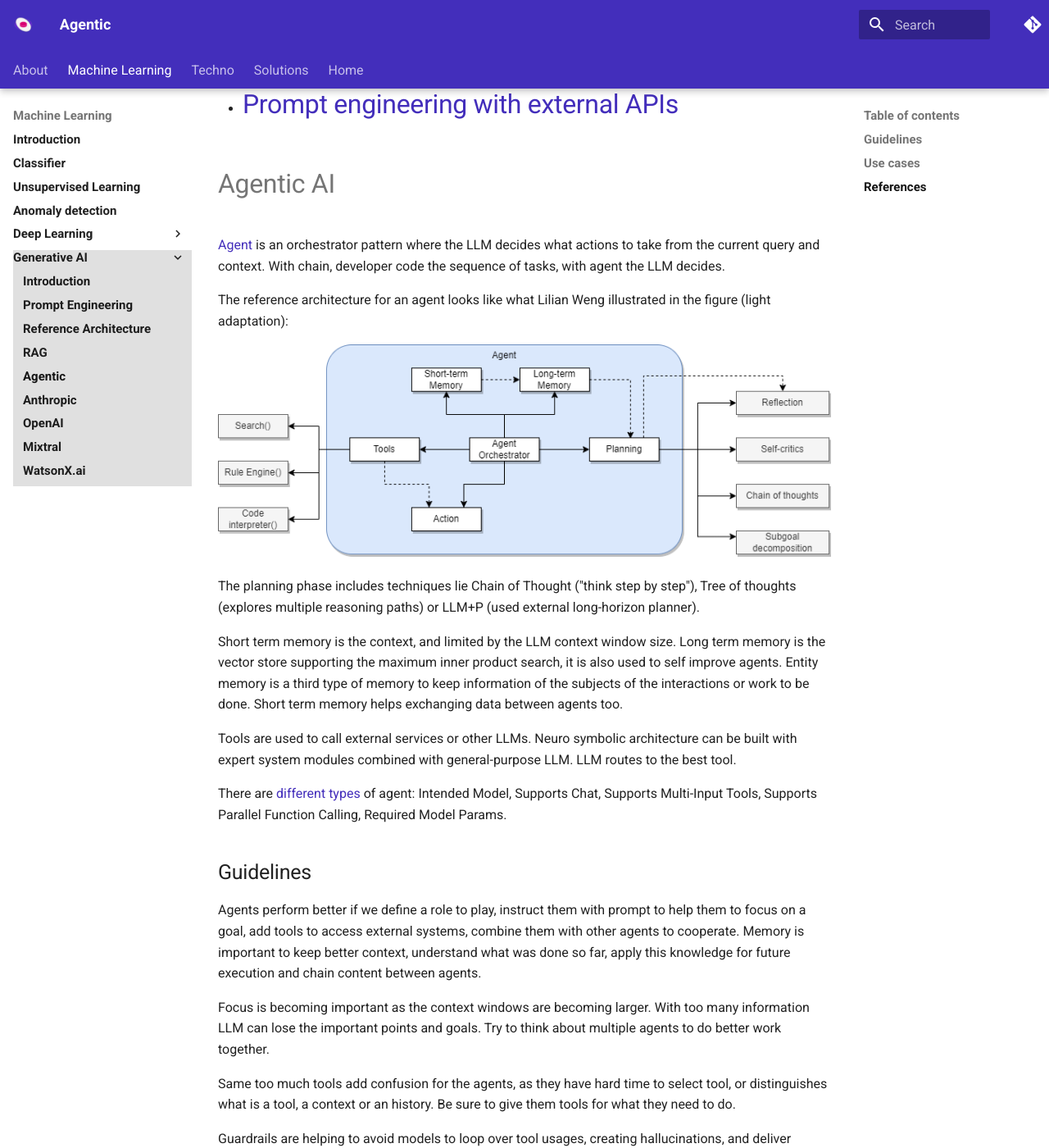
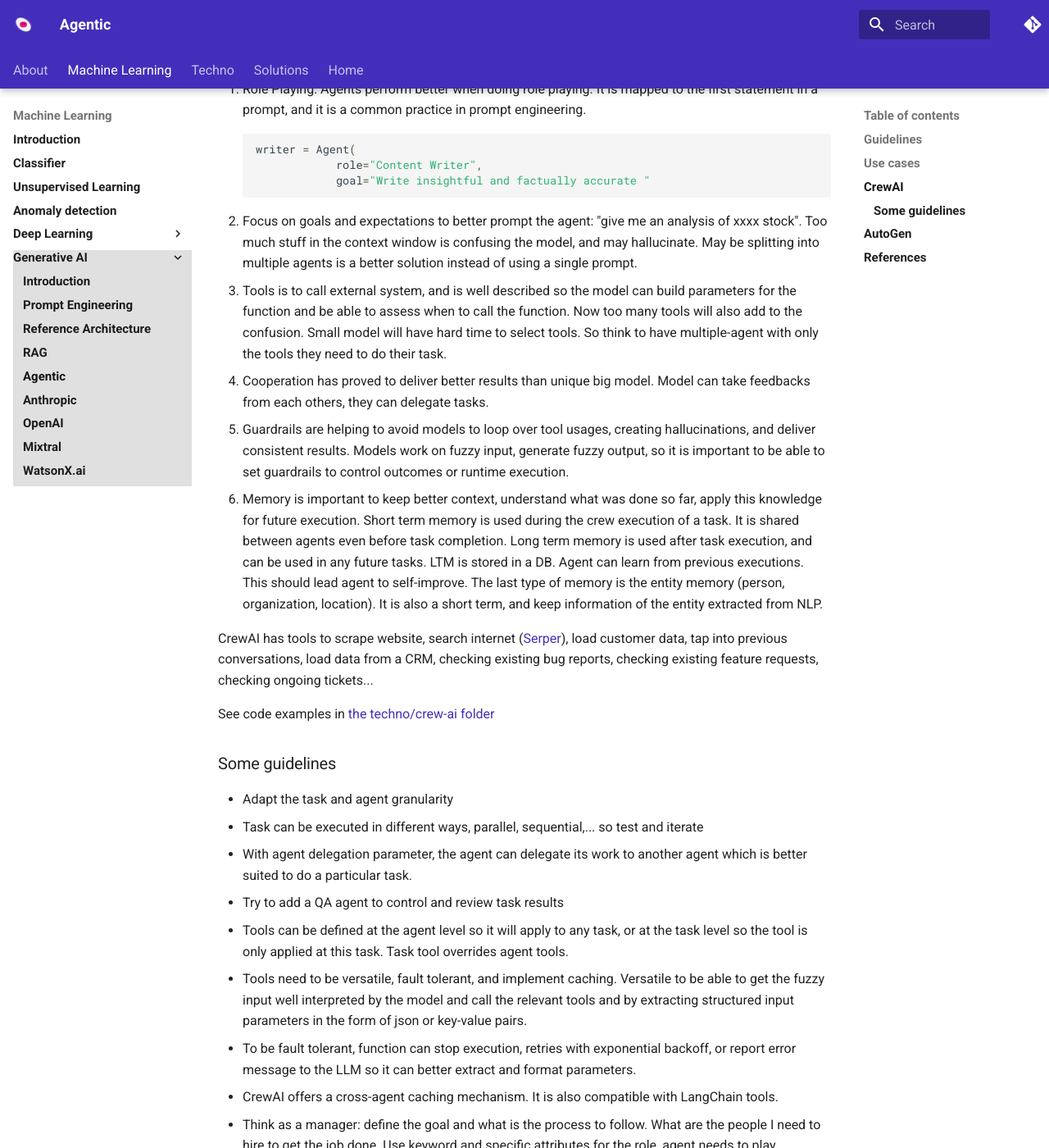
Before and after one commit to jbcodeforce/ML-studies, an MkDocs documentation site: the page built from docs/genAI/agentic.md, in a window 1280 px wide and 1400 px high, scrolled down 1576 px. Shown: the whole window at 82% size. Built offline with MkDocs 1.6.1 and Material for MkDocs 9.7.7, drawn with Linux system fonts in a browser that asks for light colours; comment, search, counter and statistics services are not loaded; some of the changed text lies outside the part shown.

Commit message:
add gcp for ai and wok on agentic

````diff
--- a/docs/genAI/agentic.md
+++ b/docs/genAI/agentic.md
@@ -1,74 +1,80 @@
-<<<<<<< HEAD
 # Agentic AI
 
 [Agent](https://lilianweng.github.io/posts/2023-06-23-agent/) is an orchestrator pattern where the LLM decides what actions to take from the current query and context. With chain, developer code the sequence of tasks, with agent the LLM decides.
 
-The reference architecture for an agent looks like what Lilian Weng illustrated in the figure (light adaptation):
+The reference architecture for an agent looks like what Lilian Weng illustrated in the following figure (light adaptation):
 
 ![](./diagrams/agent-ref-arch.drawio.png)
 
-The planning phase includes techniques lie Chain of Thought ("think step by step"), Tree of thoughts (explores multiple reasoning paths) or LLM+P (used external long-horizon planner).
+The planning phase includes techniques like Chain of Thought ("think step by step"), Tree of thoughts (explores multiple reasoning paths) or LLM+P (used external long-horizon planner).
 
 Short term memory is the context, and limited by the LLM context window size. Long term memory is the vector store supporting the maximum inner product search, it is also used to self improve agents. Entity memory is a third type of memory to keep information of the subjects of the interactions or work to be done. Short term memory helps exchanging data between agents too.
 
-Tools are used to call external services or other LLMs. Neuro symbolic architecture can be built with expert system modules combined with general-purpose LLM. LLM routes to the best tool.
+Tools are used to call external services or other LLMs. Neuro-symbolic architecture can be built with expert system modules combined with general-purpose LLM. LLM routes to the best tool.
 
 There are [different types](https://python.langchain.com/docs/modules/agents/agent_types/) of agent: Intended Model, Supports Chat, Supports Multi-Input Tools, Supports Parallel Function Calling, Required Model Params.
 
 
 ## Guidelines
 
-Agents perform better if we define a role to play, instruct them with prompt to help them to focus on a goal, add tools to access external systems, combine them with other agents to cooperate. Memory is important to keep better context, understand what was done so far, apply this knowledge for future execution and chain content between agents.
+Agents perform better if we define a role to play, instruct them with prompt to help them to focus on a goal, add tools to access external systems, combine them with other agents to cooperate.  and chain content between agents.
 
 Focus is becoming important as the context windows are becoming larger. With too many information LLM can lose the important points and goals. Try to think about multiple agents to do better work together.
 
-Same too much tools add confusion for the agents, as they have hard time to select tool, or distinguishes what is a tool, a context or an history. Be sure to give them tools for what they need to do.
-
-Guardrails are helping to avoid models to loop over tool usages, creating hallucinations, and deliver consistent results.
+Too much tools adds confusion for the agents, as they have hard time to select tool, or distinguish what is a tool, a context or an history. Be sure to give them tools for what they need to do.
 
 ## Use cases
 
-* Agents to plan an article, write this article and review for better edition.
+* Agents to plan an article, write this article and review for better edition. [research-agent.py](https://github.com/jbcodeforce/ML-studies/blob/master/techno/crew-ai/research-agent.py)
 *
+
+## CrewAI
+
+[crewAI](https://www.crewai.com/) is a framework to develop application using multiple-agent. It uses the concepts of Agent, Task and Crew to organize the work between agents. The concepts are common to any Agentic AI solutions.
+
+```python
+from crewai import Agent, Task, Crew
+```
+
+Agent needs the following 6 elements:
+
+1. Role Playing: Agents perform better when doing role playing. It is mapped to the first statement in a prompt, and it is a common practice in prompt engineering.
+
+    ```python
+    writer = Agent(
+                role="Content Writer",
+                goal="Write insightful and factually accurate "
+    ```
+
+1. Focus on goals and expectations to better prompt the agent: "give me an analysis of xxxx stock". Too much stuff in the context window is confusing the model, and may hallucinate. May be splitting into multiple agents is a better solution instead of using a single prompt.
+
+1. Tools is to call external system, and is well described so the model can build parameters for the function and be able to assess when to call the function. Now too many tools will also add to the confusion. Small model will have hard time to select tools. So think to have multiple-agent with only the tools they need to do their task.
+1. Cooperation has proved to deliver better results than unique big model. Model can take feedbacks from each others, they can delegate tasks.
+1. Guardrails are helping to avoid models to loop over tool usages, creating hallucinations, and deliver consistent results. Models work on fuzzy input, generate fuzzy output, so it is important to be able to set guardrails to control outcomes or runtime execution.
+1. Memory is important to keep better context, understand what was done so far, apply this knowledge for future execution. Short term memory is used during the crew execution of a task. It is shared between agents even before task completion. Long term memory is used after task execution, and can be used in any future tasks. LTM is stored in a DB. Agent can learn from previous executions. This should lead agent to self-improve. The last type of memory is the entity memory (person, organization, location). It is also a short term, and keep information of the entity extracted from NLP.
+
+CrewAI has tools to scrape website, search internet ([Serper](https://serper.dev/)), load customer data, tap into previous conversations, load data from a CRM, checking existing bug reports, checking existing feature requests, checking ongoing tickets...
+
+See code examples in [the techno/crew-ai folder](https://github.com/jbcodeforce/ML-studies/tree/master/techno/crew-ai)
+
+### Some guidelines
+
+* Adapt the task and agent granularity
+* Task can be executed in different ways, parallel, sequential,... so test and iterate
+* With agent delegation parameter, the agent can delegate its work to another agent which is better suited to do a particular task.
+* Try to add a QA agent to control and review task results
+* Tools can be defined at the agent level so it will apply to any task, or at the task level so the tool is only applied at this task. Task tool overrides agent tools.
+* Tools need to be versatile, fault tolerant, and implement caching. Versatile to be able to get the fuzzy input well interpreted by the model and call the relevant tools and by extracting structured input parameters in the form of json or key-value pairs.
+* To be fault tolerant, function can stop execution, retries with exponential backoff, or report error message to the LLM so it can better extract and format parameters.
+* CrewAI offers a cross-agent caching mechanism. It is also compatible with LangChain tools.
+* Think as a manager: define the goal and what is the process to follow. What are the people I need to hire to get the job done. Use keyword and specific attributes for the role, agent needs to play.
+
+## AutoGen
+
+[Microsoft AutoGen](https://microsoft.github.io/autogen/) is a multi-agent conversation framework to help developers build LLM workflows. The first abstraction is a ConversableAgent
+
 ## References
 
 * [LLM Powered Autonomous Agents - Lilian Wang](https://lilianweng.github.io/posts/2023-06-23-agent/)
 * [Prompt engineering with external APIs](https://lilianweng.github.io/posts/2023-03-15-prompt-engineering/#external-apis)
-=======
-# Agentic AI
-
-[Agent](https://lilianweng.github.io/posts/2023-06-23-agent/) is an orchestrator pattern where the LLM decides what actions to take from the current query and context. With chain, developer code the sequence of tasks, with agent the LLM decides.
-
-The reference architecture for an agent looks like what Lilian Weng illustrated in the figure (light adaptation):
-
-![](./diagrams/agent-ref-arch.drawio.png)
-
-The planning phase includes techniques lie Chain of Thought ("think step by step"), Tree of thoughts (explores multiple reasoning paths) or LLM+P (used external long-horizon planner).
-
-Short term memory is the context, and limited by the LLM context window size. Long term memory is the vector store supporting the maximum inner product search, it is also used to self improve agents. Entity memory is a third type of memory to keep information of the subjects of the interactions or work to be done. Short term memory helps exchanging data between agents too.
-
-Tools are used to call external services or other LLMs. Neuro symbolic architecture can be built with expert system modules combined with general-purpose LLM. LLM routes to the best tool.
-
-There are [different types](https://python.langchain.com/docs/modules/agents/agent_types/) of agent: Intended Model, Supports Chat, Supports Multi-Input Tools, Supports Parallel Function Calling, Required Model Params.
-
-
-## Guidelines
-
-Agents perform better if we define a role to play, instruct them with prompt to help them to focus on a goal, add tools to access external systems, combine them with other agents to cooperate. Memory is important to keep better context, understand what was done so far, apply this knowledge for future execution and chain content between agents.
-
-Focus is becoming important as the context windows are becoming larger. With too many information LLM can lose the important points and goals. Try to think about multiple agents to do better work together.
-
-Same too much tools add confusion for the agents, as they have hard time to select tool, or distinguishes what is a tool, a context or an history. Be sure to give them tools for what they need to do.
-
-Guardrails are helping to avoid models to loop over tool usages, creating hallucinations, and deliver consistent results.
-
-## Use cases
-
-* Agents to plan an article, write this article and review for better edition.
-*
-## References
-
-* [LLM Powered Autonomous Agents - Lilian Wang](https://lilianweng.github.io/posts/2023-06-23-agent/)
-* [Prompt engineering with external APIs](https://lilianweng.github.io/posts/2023-03-15-prompt-engineering/#external-apis)
->>>>>>> 0d6401c17707d5173c4bc1b6e287c4b1ac9c4f0f
 * [Crew-ai tutorial on deeplearning.ai](https://learn.deeplearning.ai/courses/multi-ai-agent-systems-with-crewai)
--- a/mkdocs.yml
+++ b/mkdocs.yml
@@ -45,10 +45,12 @@
     - SageMaker: https://jbcodeforce.github.io/yarfba/ai-ml/sagemaker
     - Scikit-learn: coding/sklearn.md
     - Spark studies: https://jbcodeforce.github.io/spark-studies/
-    - Gradio: techno/gradio/index.md
-    - Streamlit: techno/streamlit.md
-    - TaiPy: techno/taipy/index.md
-    - NiceGUI: techno/nicegui.md
+    - UI:
+      - Gradio: techno/gradio/index.md
+      - Streamlit: techno/streamlit.md
+      - TaiPy: techno/taipy/index.md
+      - NiceGUI: techno/nicegui.md
+    - GCP: techno/gcp.md
     - WatsonX: techno/watsonx.md
   - Solutions:
     - Introduction: solutions/index.md
````
Also changed, not shown: docs/techno/gcp.md (added, +54 -0 lines), techno/crew-ai/readme.md (+9 -3 lines).
